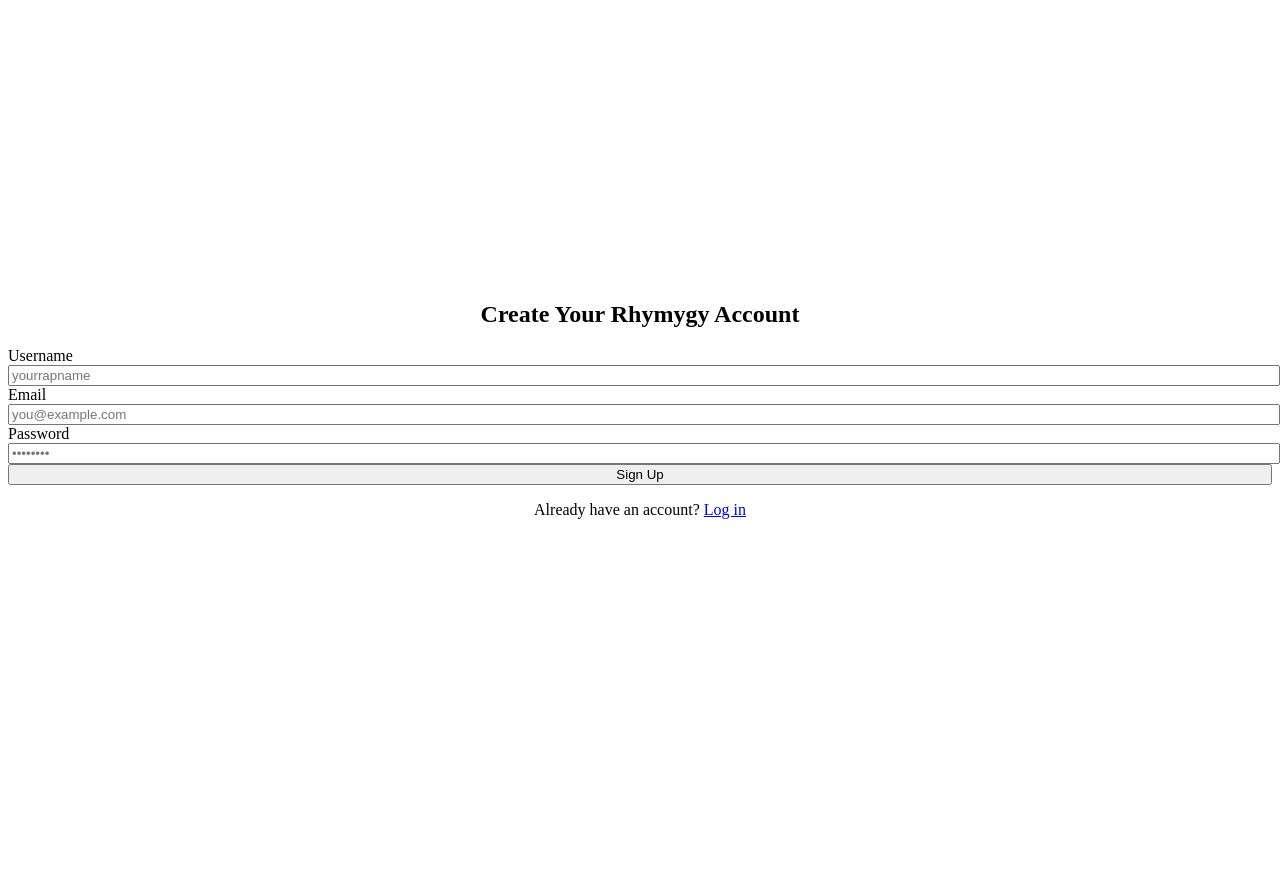
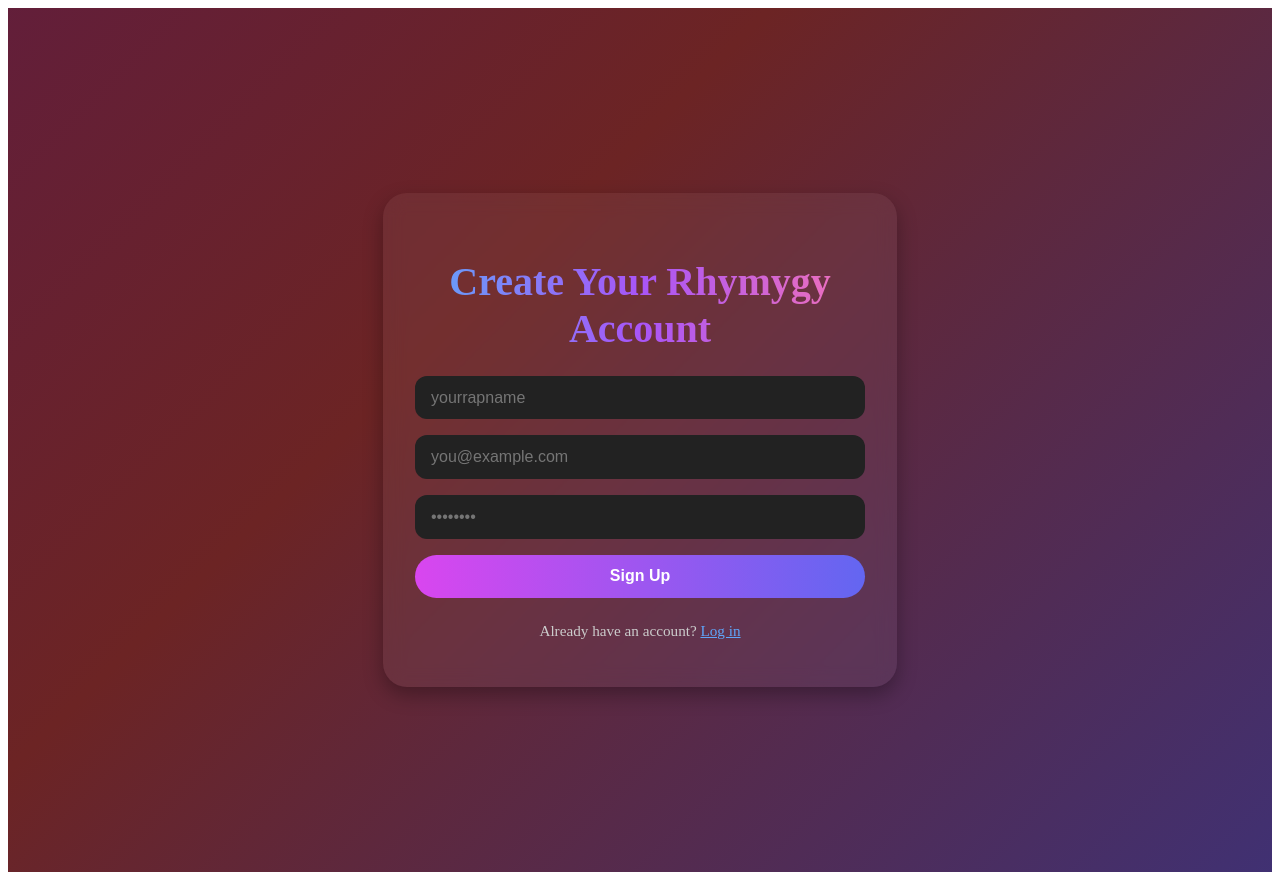
Before and after one commit to yashsrivastava1408/Rhymygy, a React (Vite) app: page /signup in a window 1280 px wide. Before the commit the page ends 816 px from the top, so only its background shows below. Built offline with nearby package versions, Linux system fonts and the light colour scheme.

Commit message:
Update Signup.jsx

```diff
--- a/src/pages/Signup.jsx
+++ b/src/pages/Signup.jsx
@@ -1,46 +1,106 @@
 import { Link } from "react-router-dom";
+import { useState, useEffect } from "react";
 
 export default function Signup() {
+  const [animate, setAnimate] = useState(false);
+
+  useEffect(() => {
+    setTimeout(() => setAnimate(true), 100);
+  }, []);
+
   return (
-    <div className="min-h-screen flex items-center justify-center bg-black text-white px-4">
-      <div className="max-w-md w-full bg-gray-900 p-8 rounded-lg shadow-lg">
-        <h2 className="text-3xl font-bold mb-6 text-center">Create Your Rhymygy Account</h2>
-        <form className="space-y-4">
-          <div>
-            <label className="block mb-1">Username</label>
+    <div style={{
+      minHeight: '100vh',
+      background: 'linear-gradient(-45deg,rgb(17, 62, 199),rgb(108, 36, 36),rgb(73, 15, 117),rgb(149, 32, 90))',
+      backgroundSize: '400% 400%',
+      animation: 'gradientMove 15s ease infinite',
+      display: 'flex',
+      alignItems: 'center',
+      justifyContent: 'center',
+      padding: '2rem',
+      color: 'white',
+    }}>
+      <div style={{
+        backgroundColor: 'rgba(255, 255, 255, 0.05)',
+        padding: '2rem',
+        borderRadius: '1.5rem',
+        boxShadow: '0 8px 20px rgba(0,0,0,0.3)',
+        width: '100%',
+        maxWidth: '450px',
+        backdropFilter: 'blur(10px)',
+        opacity: animate ? 1 : 0,
+        transform: animate ? 'translateY(0)' : 'translateY(30px)',
+        transition: 'all 0.8s ease-in-out',
+      }}>
+        <h2 style={{
+          fontSize: '2.5rem',
+          fontWeight: 'bold',
+          marginBottom: '1.5rem',
+          textAlign: 'center',
+          background: 'linear-gradient(to right, #60a5fa, #a855f7, #f472b6)',
+          WebkitBackgroundClip: 'text',
+          WebkitTextFillColor: 'transparent'
+        }}>
+          Create Your Rhymygy Account
+        </h2>
+
+        <form style={{ display: 'flex', flexDirection: 'column', gap: '1rem' }}>
           <input
             type="text"
-              className="w-full px-4 py-2 bg-gray-800 rounded outline-none focus:ring-2 focus:ring-indigo-500"
             placeholder="yourrapname"
+            style={inputStyle}
           />
-          </div>
-          <div>
-            <label className="block mb-1">Email</label>
           <input
             type="email"
-              className="w-full px-4 py-2 bg-gray-800 rounded outline-none focus:ring-2 focus:ring-indigo-500"
             placeholder="you@example.com"
+            style={inputStyle}
           />
-          </div>
-          <div>
-            <label className="block mb-1">Password</label>
           <input
             type="password"
-              className="w-full px-4 py-2 bg-gray-800 rounded outline-none focus:ring-2 focus:ring-indigo-500"
             placeholder="••••••••"
+            style={inputStyle}
           />
-          </div>
-          <button
-            type="submit"
-            className="w-full bg-indigo-600 hover:bg-indigo-500 py-2 rounded font-semibold"
-          >
+          <button type="submit" style={buttonStyle}>
             Sign Up
           </button>
         </form>
-        <p className="text-sm mt-4 text-center text-gray-400">
-          Already have an account? <Link to="/login" className="text-indigo-400 hover:underline">Log in</Link>
+
+        <p style={{ marginTop: '1.5rem', fontSize: '0.95rem', textAlign: 'center', color: '#ccc' }}>
+          Already have an account? <Link to="/login" style={{ color: '#60a5fa' }}>Log in</Link>
         </p>
       </div>
+
+      <style>
+        {`
+          @keyframes gradientMove {
+            0% { background-position: 0% 50%; }
+            50% { background-position: 100% 50%; }
+            100% { background-position: 0% 50%; }
+          }
+        `}
+      </style>
     </div>
   );
 }
+
+const inputStyle = {
+  padding: '0.8rem 1rem',
+  borderRadius: '0.75rem',
+  border: 'none',
+  backgroundColor: '#222',
+  color: 'white',
+  fontSize: '1rem',
+  outline: 'none',
+};
+
+const buttonStyle = {
+  background: 'linear-gradient(to right, #d946ef, #6366f1)',
+  padding: '0.8rem',
+  borderRadius: '2rem',
+  color: 'white',
+  fontSize: '1rem',
+  border: 'none',
+  cursor: 'pointer',
+  fontWeight: '600',
+  transition: 'transform 0.2s',
+};
```
Lines whose indentation alone changed are shown as unchanged.
